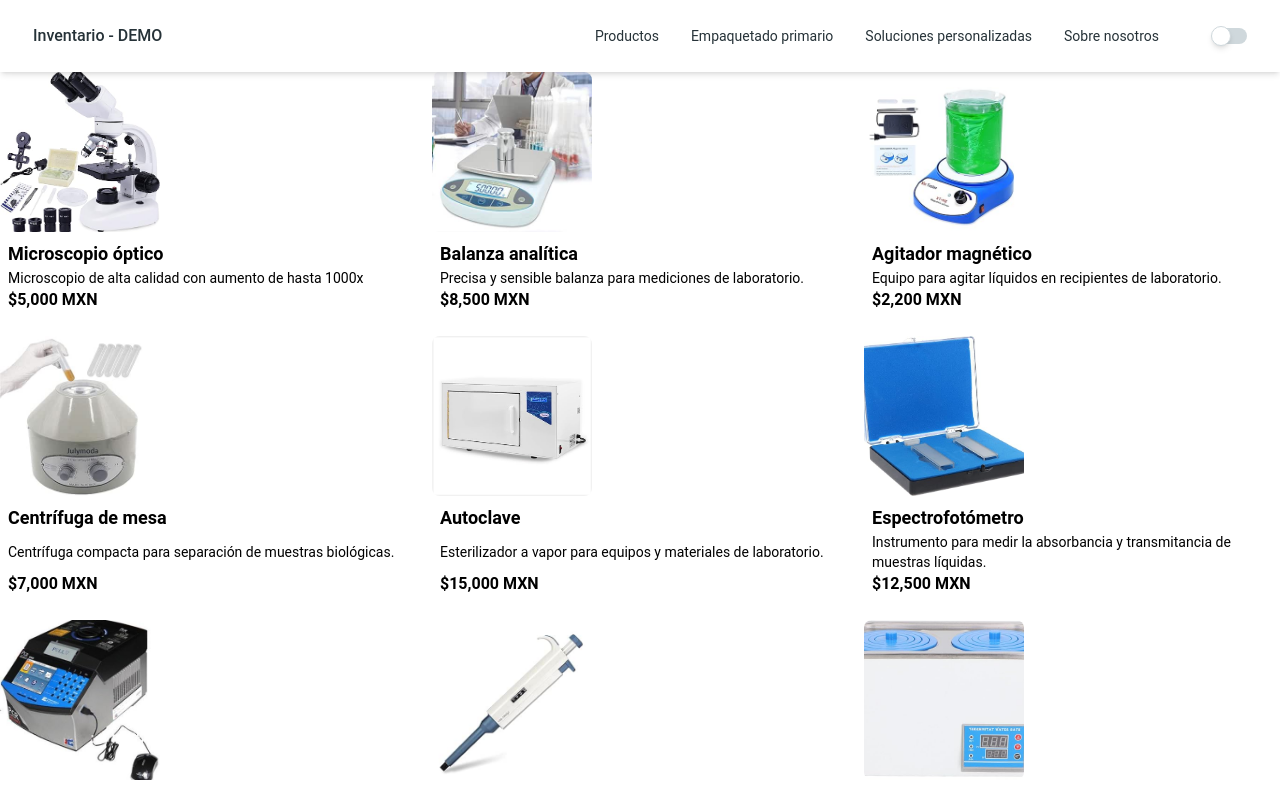
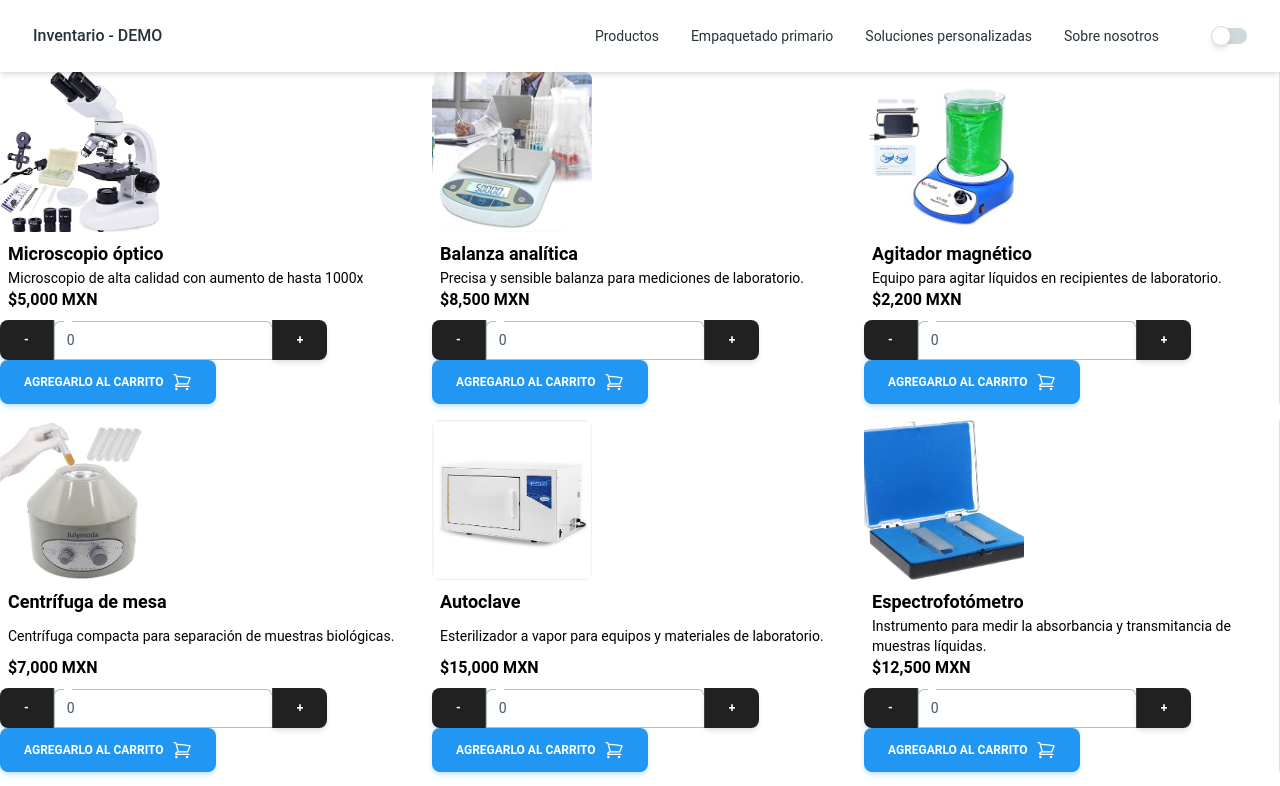
Before and after one commit to Alecfut07/pacific-frontend, a React (Vite) app: page /lab-inventory in a window 1280 px wide. Shown: the top 786 px of the page. Built offline with nearby package versions, Linux system fonts and the light colour scheme.

Commit message:
bugfix/Agregar un button group component para el apartado visual de cuantos productos agregar al carrito y un boton para agregar el producto al carrito

```diff
--- a/src/components/LabProductsGallery/LabProductsGallery.jsx
+++ b/src/components/LabProductsGallery/LabProductsGallery.jsx
@@ -1,6 +1,8 @@
 import React, { useState } from "react";
+import { ButtonGroup, Button, Input } from "@material-tailwind/react";
+import { ShoppingCartIcon } from "@heroicons/react/24/outline";
+import ImagesModal from "../ImagesModal/ImagesModal";
 import { LabProducts } from "../../data/LabInventory";
-import ImagesModal from "../ImagesModal/ImagesModal";
 
 function LabProductsGallery() {
   const [labProducts, setLabProducts] = useState(LabProducts);
@@ -17,29 +19,40 @@ function LabProductsGallery() {
     setModalOpen(false);
   };
 
-  // Version 1 --> OK
+  // Version 2 --> OK
   //   return (
   //     <div className="grid grid-cols-1 gap-4 sm:grid-cols-2 md:grid-cols-3">
   //       {labProducts.map((labProduct) => (
-  //         <div key={labProduct.id} className="relative h-40 w-40">
+  //         <div key={labProduct.id} className="relative flex flex-col">
   //           <img
-  //             className="absolute left-0 top-0 h-full w-full rounded-lg object-cover"
+  //             className="h-40 w-40 rounded-lg object-cover"
   //             src={labProduct.images[0]}
   //             alt="gallery-photo"
+  //             onClick={() => openModal(labProduct.images)}
   //           />
-  //           <p>{labProduct.name}</p>
-  //           <p>{labProduct.description}</p>
-  //           <p>{labProduct.price}</p>
+  //           <div className="flex flex-grow flex-col justify-between bg-gray-300 p-2">
+  //             <p className="text-lg font-bold">{labProduct.name}</p>
+  //             <p className="text-sm">{labProduct.description}</p>
+  //             <p className="text-base font-bold">${labProduct.price} MXN</p>
+  //           </div>
   //         </div>
   //       ))}
+  //       <ImagesModal
+  //         isOpen={modalOpen}
+  //         onClose={closeModal}
+  //         images={labProductImages}
+  //       />
   //     </div>
   //   );
 
-  // Version 2 --> Pendiente
+  // Version 3 --> OK
   return (
     <div className="grid grid-cols-1 gap-4 sm:grid-cols-2 md:grid-cols-3">
-      {labProducts.map((labProduct) => (
-        <div key={labProduct.id} className="relative flex flex-col">
+      {labProducts.map((labProduct, index) => (
+        <div
+          key={labProduct.id}
+          className={`relative flex flex-col${index % 3 === 2 ? " border-r border-gray-300" : ""}`}
+        >
           <img
             className="h-40 w-40 rounded-lg object-cover"
             src={labProduct.images[0]}
@@ -50,6 +63,20 @@ function LabProductsGallery() {
             <p className="text-lg font-bold">{labProduct.name}</p>
             <p className="text-sm">{labProduct.description}</p>
             <p className="text-base font-bold">${labProduct.price} MXN</p>
+          </div>
+          <div className="flex items-center justify-between">
+            <ButtonGroup>
+              <Button>-</Button>
+              <Input value={0} />
+              <Button>+</Button>
+            </ButtonGroup>
+          </div>
+
+          <div className="flex items-center justify-between">
+            <Button color="blue" className="flex items-center">
+              Agregarlo al carrito
+              <ShoppingCartIcon className="ml-2 h-5 w-5" />
+            </Button>
           </div>
         </div>
       ))}
```
